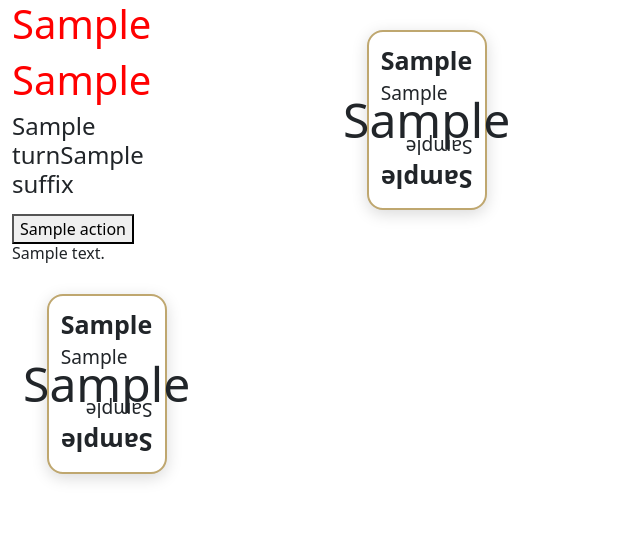
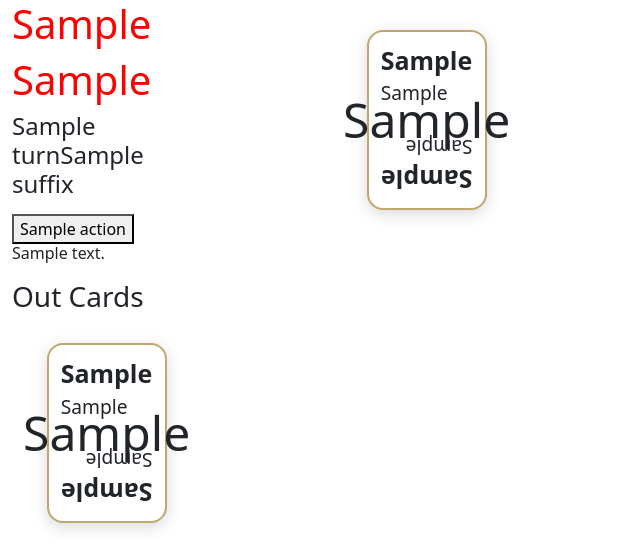
Before and after one commit to lkadin/5-Crowns---Fastapi-HTMX, a FastAPI app: template templates/htmx_user_generic.html in a window 1280 px wide. Shown: the top 553 px of the page, without its empty margins (0-640 px from the left). Run offline with FastAPI, Linux system fonts and the light colour scheme; the template is opened without the code that fills it: most values are stand-ins (such as "Sample title", 1, 10 or a date in 2020); some libraries are stand-ins or nearby versions.

```diff
--- a/templates/out_cards.html
+++ b/templates/out_cards.html
@@ -1,7 +1,10 @@
 <div id="out_cards">
+    {% if cards %}
+    <h3 style="margin-top: 16px; margin-bottom: 8px;">Out Cards</h3>
     <div class="card-container">
         {% for card in cards %}
         {% include './one_card.html' %}
         {% endfor %}
     </div>
+    {% endif %}
 </div>
```
